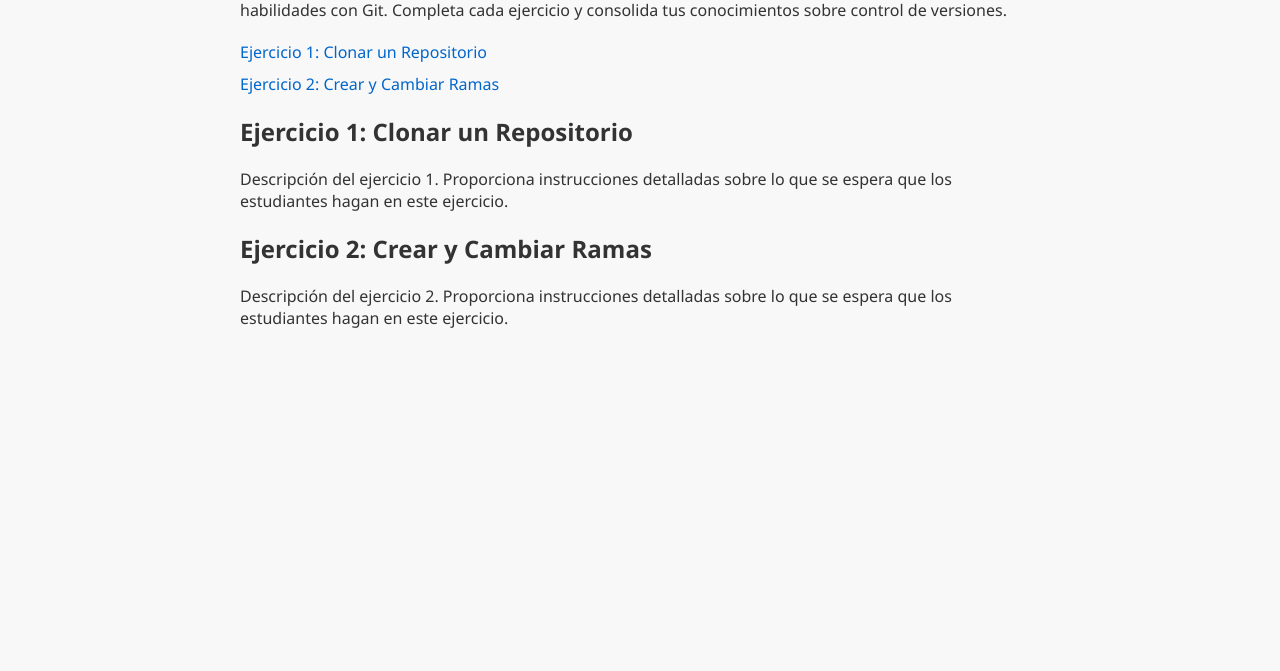
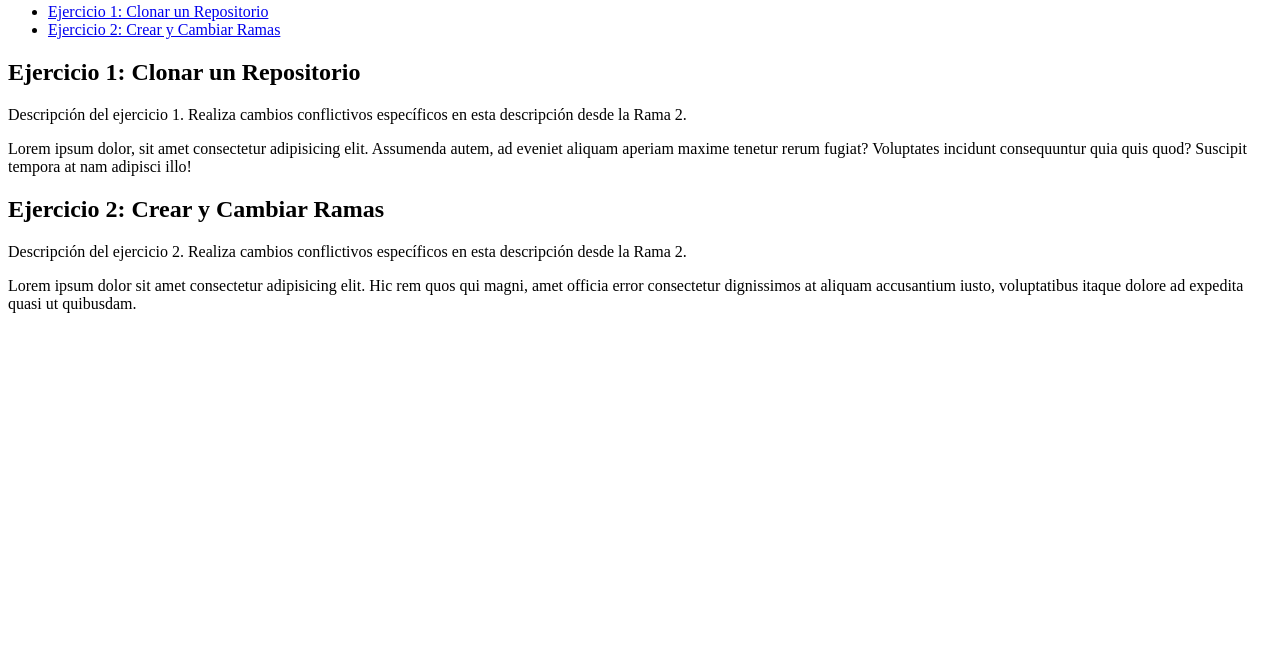
Before and after one commit to wlady3190/integracion-test, a plain HTML site: page ejercicios.html in a window 1280 px wide. Shown: the part 129-800 px from the top of the page. Drawn offline with Linux system fonts and the light colour scheme.

Commit message:
agregando cambios rama 2

```diff
--- a/ejercicios.html
+++ b/ejercicios.html
@@ -5,40 +5,6 @@
     <meta name="viewport" content="width=device-width, initial-scale=1.0">
     <title>Ejercicios con Git</title>
     <style>
-        body {
-            font-family: 'Segoe UI', Tahoma, Geneva, Verdana, sans-serif;
-            max-width: 800px;
-            margin: 0 auto;
-            padding: 20px;
-            background-color: #f8f8f8;
-            color: #333;
-        }
-
-        h1 {
-            color: #0066cc;
-        }
-
-        p {
-            margin-bottom: 20px;
-        }
-
-        ul {
-            list-style-type: none;
-            padding: 0;
-        }
-
-        li {
-            margin-bottom: 10px;
-        }
-
-        a {
-            color: #0066cc;
-            text-decoration: none;
-        }
-
-        a:hover {
-            text-decoration: underline;
-        }
     </style>
 </head>
 <body>
@@ -53,11 +19,15 @@
         <!-- Agrega más ejercicios según sea necesario -->
     </ul>
 
+    <!-- Cambio conflictivo 1 en la Rama 2 -->
     <h2 id="ejercicio1">Ejercicio 1: Clonar un Repositorio</h2>
-    <p>Descripción del ejercicio 1. Proporciona instrucciones detalladas sobre lo que se espera que los estudiantes hagan en este ejercicio.</p>
+    <p>Descripción del ejercicio 1. Realiza cambios conflictivos específicos en esta descripción desde la Rama 2.</p>
+    <p>Lorem ipsum dolor, sit amet consectetur adipisicing elit. Assumenda autem, ad eveniet aliquam aperiam maxime tenetur rerum fugiat? Voluptates incidunt consequuntur quia quis quod? Suscipit tempora at nam adipisci illo!</p>
 
+    <!-- Cambio conflictivo 2 en la Rama 2 -->
     <h2 id="ejercicio2">Ejercicio 2: Crear y Cambiar Ramas</h2>
-    <p>Descripción del ejercicio 2. Proporciona instrucciones detalladas sobre lo que se espera que los estudiantes hagan en este ejercicio.</p>
+    <p>Descripción del ejercicio 2. Realiza cambios conflictivos específicos en esta descripción desde la Rama 2.</p>
+    <p>Lorem ipsum dolor sit amet consectetur adipisicing elit. Hic rem quos qui magni, amet officia error consectetur dignissimos at aliquam accusantium iusto, voluptatibus itaque dolore ad expedita quasi ut quibusdam.</p>
 
     <!-- Agrega más ejercicios según sea necesario -->
 
```
